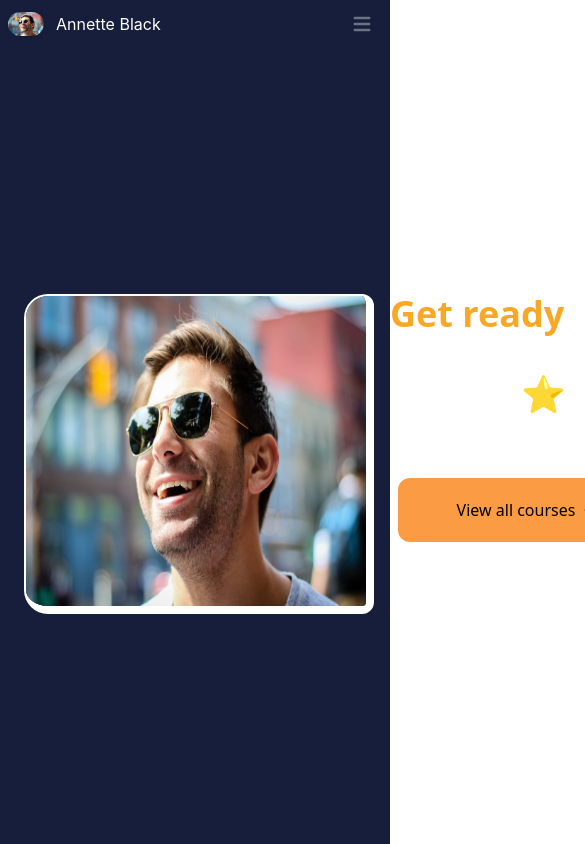
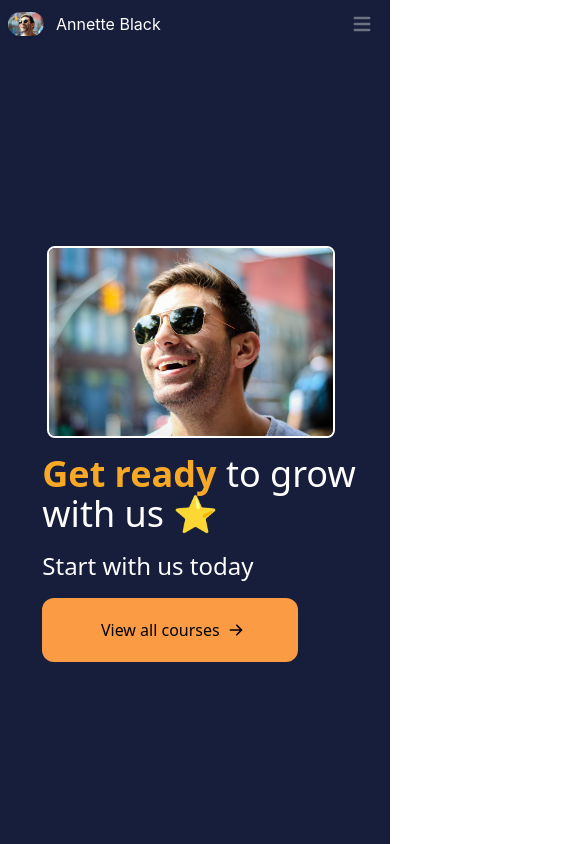
Before and after one commit to sumitshinde2608/qoohoo-assignment, a React (Create React App) app: page / in a window 390 px wide. Shown: the top 844 px of the page, 585 px wide, since content can reach past the window. Built offline with nearby package versions, Linux system fonts and the light colour scheme.

Commit message:
responsiveness added

```diff
--- a/src/pages/Landing/Landing.js
+++ b/src/pages/Landing/Landing.js
@@ -5,16 +5,16 @@ const Landing = () => {
   return (
     <div className="h-screen bg-[#161E3C] text-white">
       <Navbar />
-      <div className="flex flex-col justify-center items-center h-full ml-2">
+      <div className="flex flex-col justify-center items-center h-full">
         {" "}
         {/* Courses div */}
-        <div className=" font-sans mb-8 flex items-center p-4">
+        <div className=" font-sans mb-8 flex items-center p-4 max-md:flex max-md:flex-col max-md:h-auto">
           <img
             src={profile}
             alt="profile"
-            className="w-104 h-80 border-2 border-b-8 border-r-8 border-white rounded-lg rounded-b-2xl rounded-r-xl rounded-l-3xl mr-2"
+            className="w-104 h-80 max-md:w-72 max-md:h-48 max-md:mb-4 border-2 border-white rounded-lg  mr-2"
           />
-          <div className="align h-full ml-2 grid grid-cols-1 gap-4 content-around max-md:flex max-md:flex-col">
+          <div className="align h-full ml-2 grid grid-cols-1 gap-4 content-around max-md:flex max-md:flex-col max-md:h-auto ">
             <div>
               <span className="text-[#F9A826] text-4xl font-black leading-28">
                 Get ready{" "}
@@ -29,7 +29,7 @@ const Landing = () => {
 
             <span className="font-normal text-2xl">Start with us today</span>
 
-            <button className="ml-2 h-16 w-64 bg-[#FB9B43] rounded-xl flex items-center justify-center font-medium text-black hover:text-[#FB9B43] hover:bg-white">
+            <button className="h-16 w-64 bg-[#FB9B43] rounded-xl flex items-center justify-center font-medium text-black hover:text-[#FB9B43] hover:bg-white">
               {" "}
               View all courses
               <svg
@@ -49,7 +49,7 @@ const Landing = () => {
           </div>
         </div>
         {/* Points div */}
-        <div className=""></div>
+        <div className="bg-green-200"></div>
       </div>
     </div>
   );
```
Also changed, not shown: src/assets/vecteezy_checkmark-icon-vector-design-template_11622051.jpg (added).
